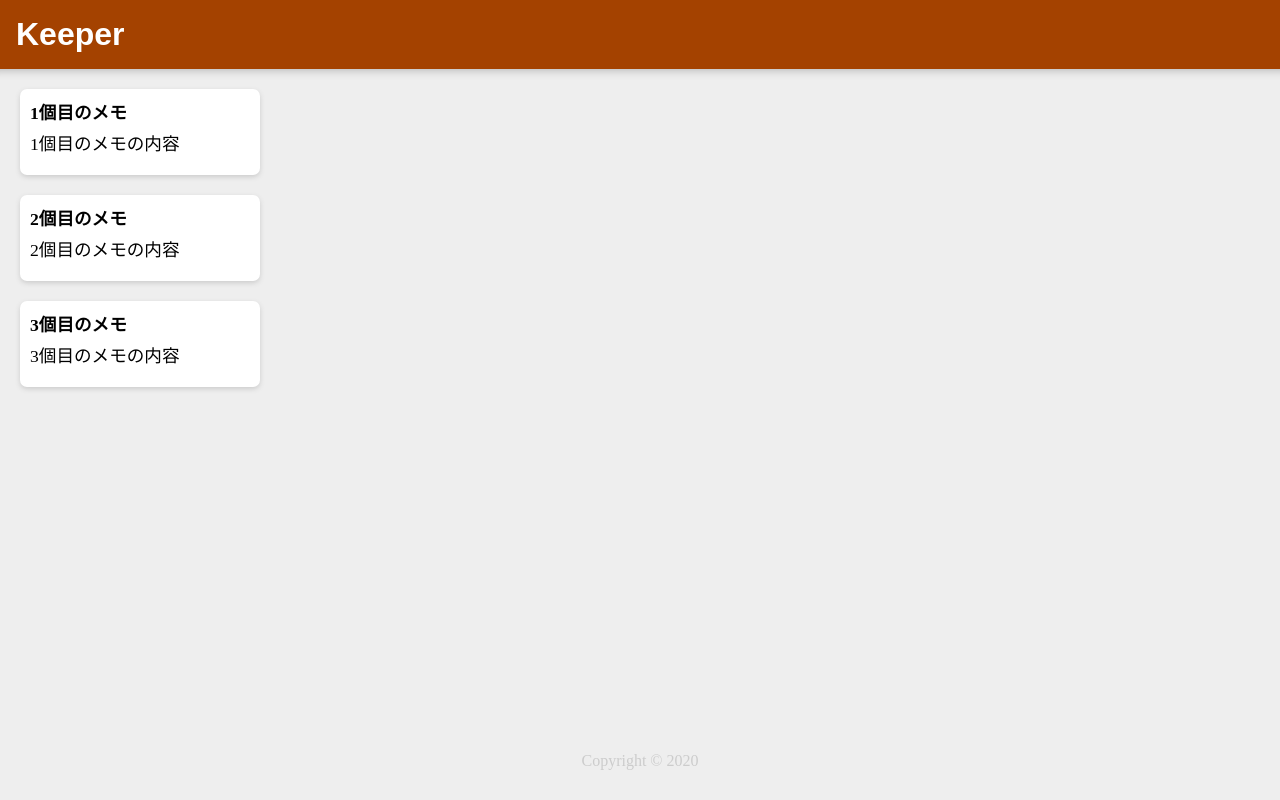
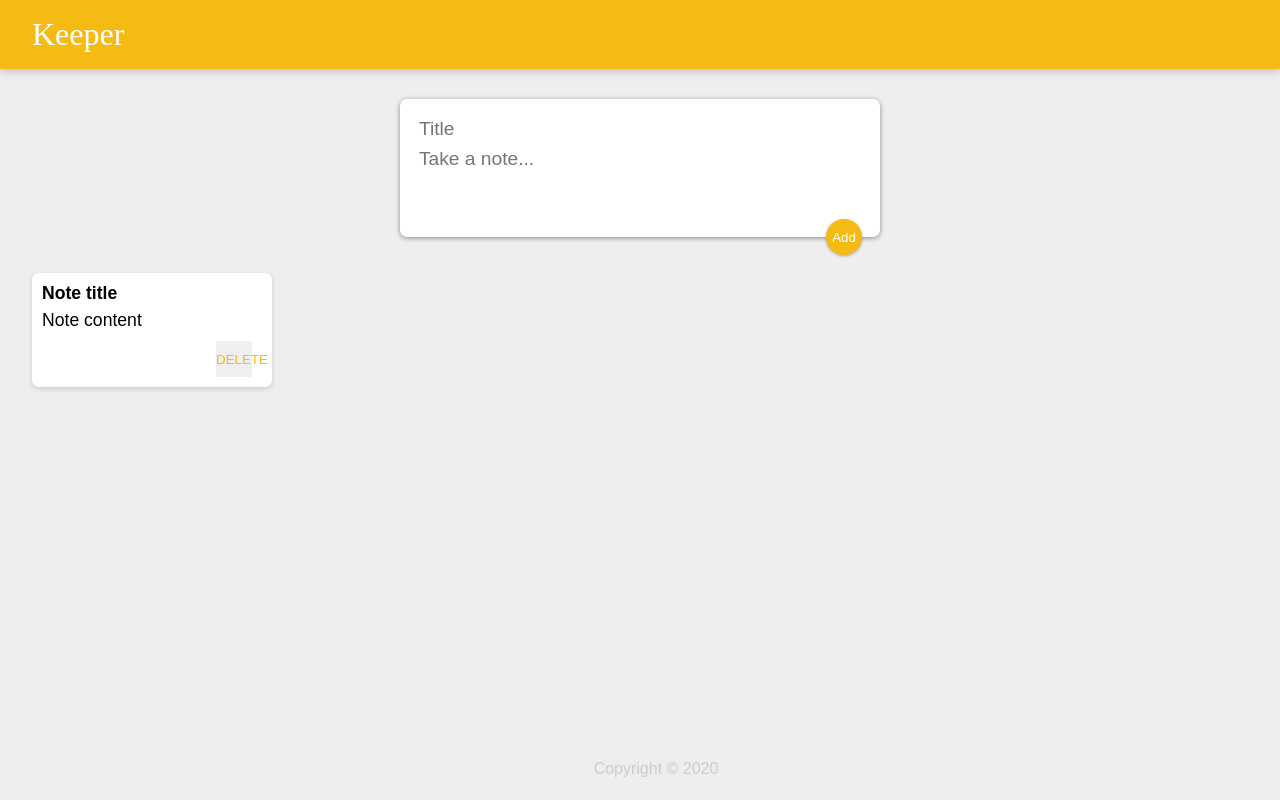
Before and after one commit to mosa-orange/keeperapp, a React (Create React App) app: page / in a window 1280 px wide. Built offline with nearby package versions, Linux system fonts and the light colour scheme.

Commit message:
KeeperApp ボタン追加

```diff
--- a/public/style.css
+++ b/public/style.css
@@ -1,17 +1,18 @@
-@charset "UTF-8";
-
 * {
   padding: 0;
   margin: 0;
   box-sizing: border-box;
 }
-
 html {
-  background-color: #eee;
+  font-family: "Montserrat", sans-serif;
+}
+body {
+  background: #eee;
+  padding: 0 16px;
 }
 
 header {
-  background-color:#a44200;
+  background-color: #f5ba13;
   margin: auto -16px;
   padding: 16px 32px;
   box-shadow: 0 0 10px 0 rgba(0, 0, 0, 0.3);
@@ -19,39 +20,83 @@
 
 header h1 {
   color: #fff;
-  font-family: Arial, Helvetica, sans-serif;
-  font-weight: bold;
+  font-family: "McLaren", cursive;
+  font-weight: 200;
 }
 
 footer {
   position: absolute;
   text-align: center;
+  bottom: 0;
   width: 100%;
-  bottom: 0;
-  height: 3em;
+  height: 2.5rem;
 }
 
 footer p {
   color: #ccc;
 }
-
 .note {
-  background-color: #fff;
+  background: #fff;
   border-radius: 7px;
   box-shadow: 0 2px 5px #ccc;
   padding: 10px;
-  margin: 20px;
   width: 240px;
+  margin: 16px;
+  float: left;
 }
-
 .note h1 {
   font-size: 1.1em;
   margin-bottom: 6px;
 }
-
 .note p {
   font-size: 1.1em;
   margin-bottom: 10px;
   white-space: pre-wrap;
   word-wrap: break-word;
 }
+
+.note button {
+  position: relative;
+  float: right;
+  margin-right: 10px;
+  color: #f5ba13;
+  border: none;
+  width: 36px;
+  height: 36px;
+  cursor: pointer;
+  outline: none;
+}
+
+form {
+  position: relative;
+  width: 480px;
+  margin: 30px auto 20px auto;
+  background: #fff;
+  padding: 15px;
+  border-radius: 7px;
+  box-shadow: 0 1px 5px rgb(138, 137, 137);
+}
+form input,
+form textarea {
+  width: 100%;
+  border: none;
+  padding: 4px;
+  outline: none;
+  font-size: 1.2em;
+  font-family: inherit;
+  resize: none;
+}
+form button {
+  position: absolute;
+  right: 18px;
+  bottom: -18px;
+  background: #f5ba13;
+  color: #fff;
+  border: none;
+  border-radius: 50%;
+  width: 36px;
+  height: 36px;
+  box-shadow: 0 1px 3px rgba(0, 0, 0, 0.3);
+  cursor: pointer;
+  outline: none;
+}
--- a/src/components/App.jsx
+++ b/src/components/App.jsx
@@ -2,19 +2,14 @@
 import Header from "./Header";
 import Footer from "./Footer";
 import Note from "./Note";
-import notes from "../notes";
+import CreateArea from "./CreateArea";
 
 function App() {
   return (
     <div>
       <Header />
-      {notes.map(noteItem => (
-        <Note
-          key={noteItem.key}
-          title={noteItem.title}
-          content={noteItem.content}
-        />
-      ))}
+      <CreateArea />
+      <Note key={1} title="Note title" content="Note content" />
       <Footer />
     </div>
   );
--- /dev/null
+++ b/src/components/CreateArea.jsx
@@ -0,0 +1,15 @@
+import React from "react";
+
+function CreateArea() {
+  return (
+    <div>
+      <form>
+        <input name="title" placeholder="Title" />
+        <textarea name="content" placeholder="Take a note..." rows="3" />
+        <button>Add</button>
+      </form>
+    </div>
+  );
+}
+
+export default CreateArea;
--- a/src/components/Note.jsx
+++ b/src/components/Note.jsx
@@ -5,7 +5,9 @@
     <div className="note">
       <h1>{props.title}</h1>
       <p>{props.content}</p>
+      <button>DELETE</button>
     </div>
   );
 }
+
 export default Note;
--- a/src/notes.jsx
+++ /dev/null
@@ -1,18 +0,0 @@
-const notes = [
-  {
-    key: 1,
-    title: "1個目のメモ",
-    content: "1個目のメモの内容"
-  },
-  {
-    key: 2,
-    title: "2個目のメモ",
-    content: "2個目のメモの内容"
-  },
-  {
-    key: 3,
-    title: "3個目のメモ",
-    content: "3個目のメモの内容"
-  }
-];
-export default notes;
```
